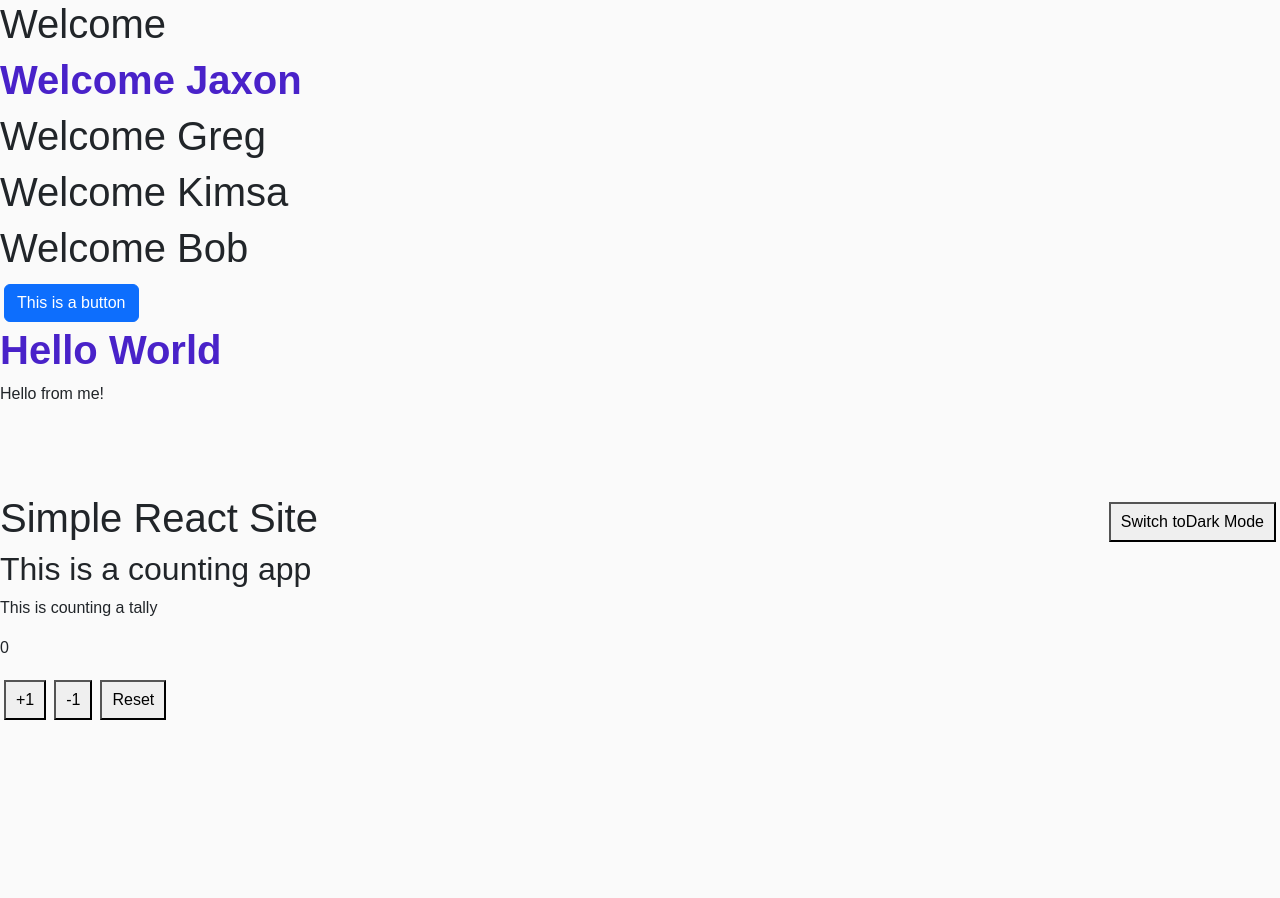
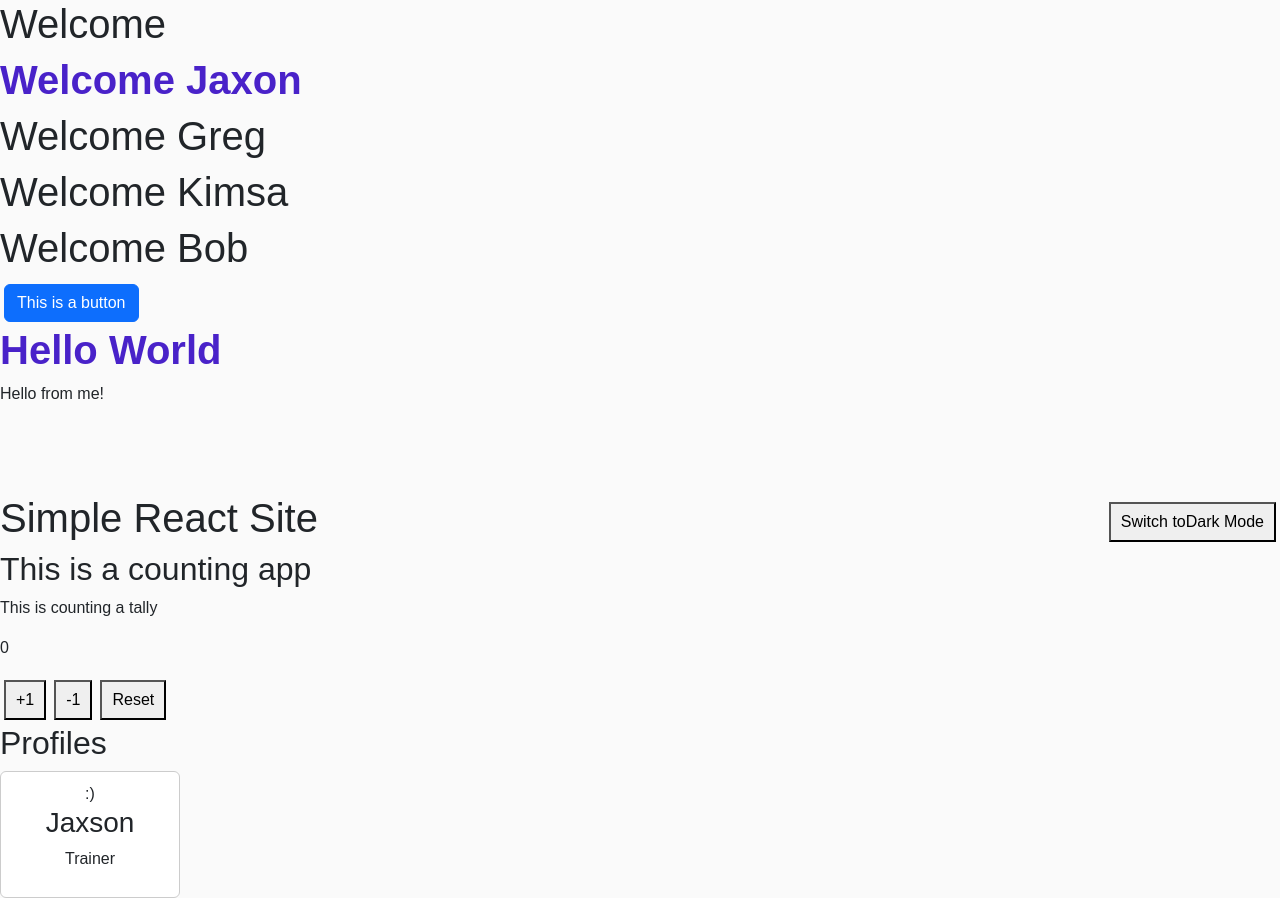
Before and after one commit to DorsaH/React-Basics-refresher, a React (Create React App) app: page / in a window 1280 px wide. Before the commit the page ends 800 px from the top, so only its background shows below. Built offline with nearby package versions, Linux system fonts and the light colour scheme.

Commit message:
adding profile card component and load it in the app

```diff
--- a/src/App.js
+++ b/src/App.js
@@ -2,6 +2,7 @@ import { useState } from "react";
 import Button from "react-bootstrap/Button";
 import Counter from "./Components/Counter";
 import Header from "./Components/Header";
+import ProfileCard from "./Components/ProfileCard";
 import Example from "./Example";
 import "./styles.css";
 function App() {
@@ -45,18 +46,26 @@ function App() {
     <br />
     <br />
 
-    <div className = {isDark? "dark":""}>
+    <div className = {isDark? 'dark':''}>
     <Header
       title="Simple React Site"
       isDark = {isDark}
       onToggle = {()=> setIsDark(!isDark)}
     />
 
-    <main>
+    <main >
     <h2>This is a counting app</h2>
     <Counter counterName = "a tally"/>
+
+    <h2>Profiles</h2>
+    <ProfileCard
+      name = {"Jaxson"}
+      role = {"Trainer"}
+      avatar ={":)"}
+      />
     </main>
     </div>
+
     </>
   );
 }
--- a/src/Components/ProfileCard.js
+++ b/src/Components/ProfileCard.js
@@ -0,0 +1,13 @@
+function ProfileCard({name,role,avatar}){
+    return(
+        <div className="card">
+            <span>{avatar}</span>
+            <div>
+                <h3>{name}</h3>
+                <p>{role}</p>
+            </div>
+        </div>
+    );
+}
+
+export default ProfileCard;
--- a/src/styles.css
+++ b/src/styles.css
@@ -25,3 +25,11 @@ button {
     padding: 6px 10px;
     cursor: pointer;
 }
+
+.card {
+    border: 1px solid #ccc;
+    padding: 10px;
+    border-radius: 6px;
+    width: 180px;
+    text-align: center;
+}
```
